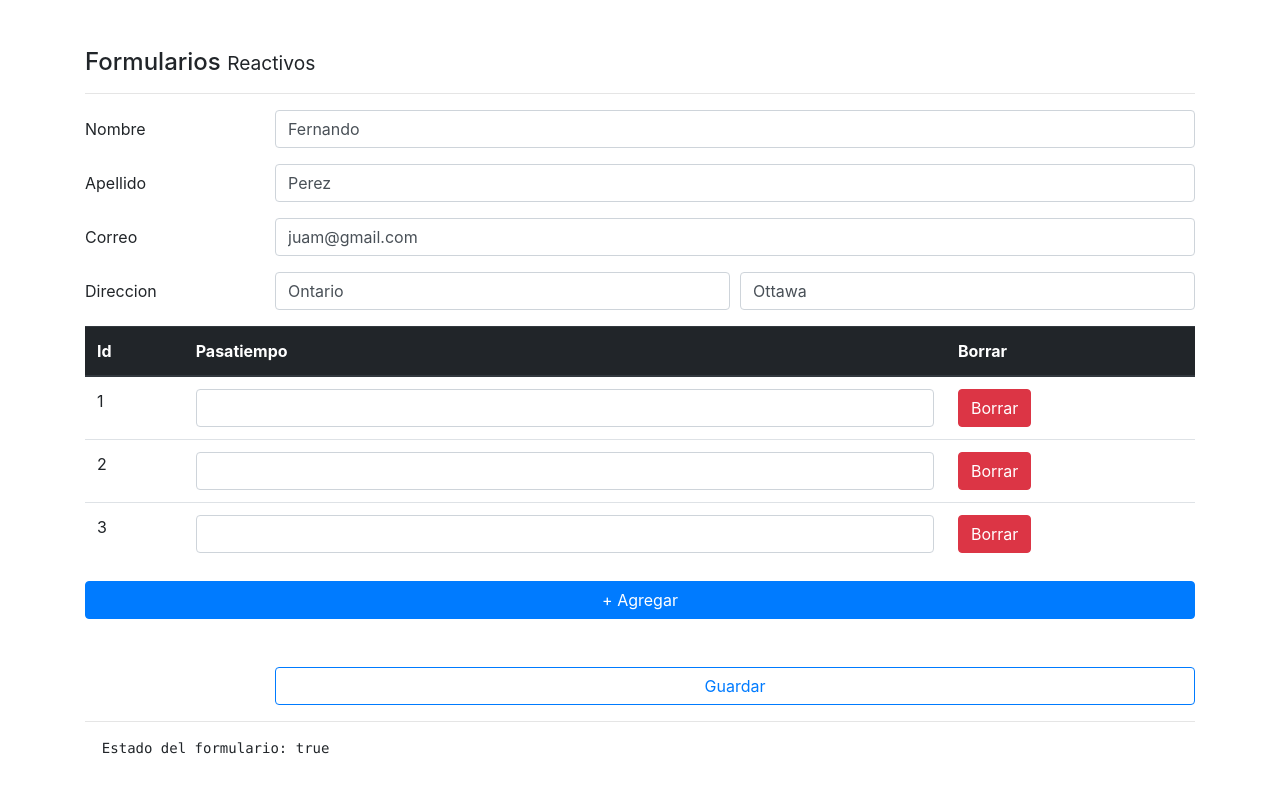
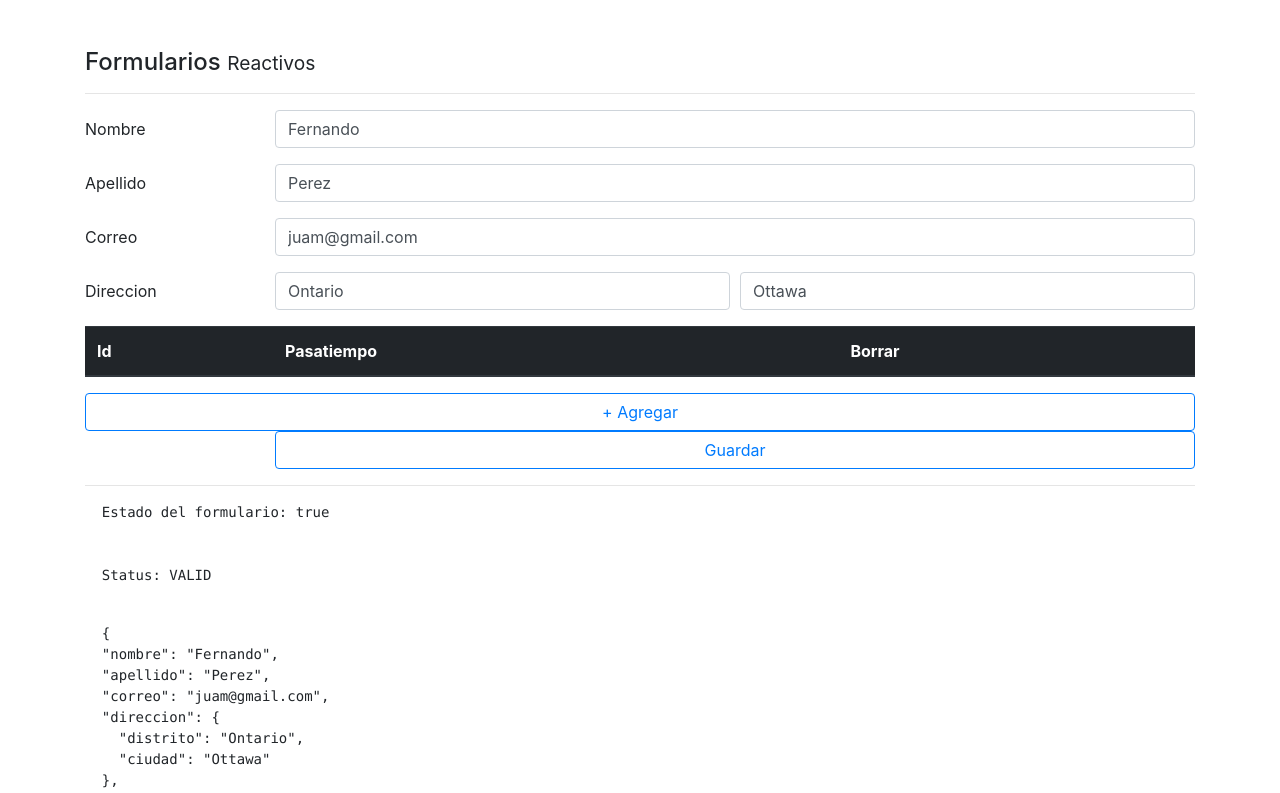
Before and after one commit to RicardoBr25/formularios, an Angular app in the folder formularios/: page /reactivo in a window 1280 px wide. Shown: the top 793 px of the page. Built offline with nearby package versions, Linux system fonts and the light colour scheme.

Commit message:
Video 24 añadir y borrar reactivos

```diff
--- a/formularios/src/app/pages/reactive/reactive.component.html
+++ b/formularios/src/app/pages/reactive/reactive.component.html
@@ -80,21 +80,27 @@
             <td>
               <input class="form-control" type="text" [formControlName] = "i">
             </td>
-            <td> <button class="btn btn-danger">Borrar</button></td>
+            <td> <button class="btn btn-danger"
+               (click)="borrarPasatiempos(i)">
+              Borrar
+            </button></td>
           </tr>
         </tbody>
       </table>
 
-      <button class="btn btn-primary mt-3 mb-5 btn-block">+ Agregar</button>
-    </div>
-  </div>
-
+          <button
+          type="button"
+          class="btn btn-outline-primary btn-block"
+          (click)="agregarPasatiempo()">
+            + Agregar
+          </button>
+        </div>
+      </div>
 
   <div class="form-group row">
     <label class="col-2 col-form-label">&nbsp;</label>
     <div class="input-group col">
-      <button type="submit" class="btn btn-outline-primary btn-block"
-      type="button">
+      <button type="submit" class="btn btn-outline-primary btn-block">
         Guardar
       </button>
     </div>
--- a/formularios/src/app/pages/reactive/reactive.component.ts
+++ b/formularios/src/app/pages/reactive/reactive.component.ts
@@ -57,7 +57,6 @@ export class ReactiveComponent implements OnInit {
         ciudad  : ['', Validators.required],
       }),
       pasatiempos: this.fb.array([
-        [],[],[]
       ])
     });
 
@@ -77,6 +76,15 @@ export class ReactiveComponent implements OnInit {
     });
 
   }
+
+  agregarPasatiempo(){
+    this.pasatiempos.push( this.fb.control('Nuevo elemento', Validators.required));
+  }
+
+  borrarPasatiempos(i : number){
+    this.pasatiempos.removeAt(i);
+  }
+
 
 
 
```
